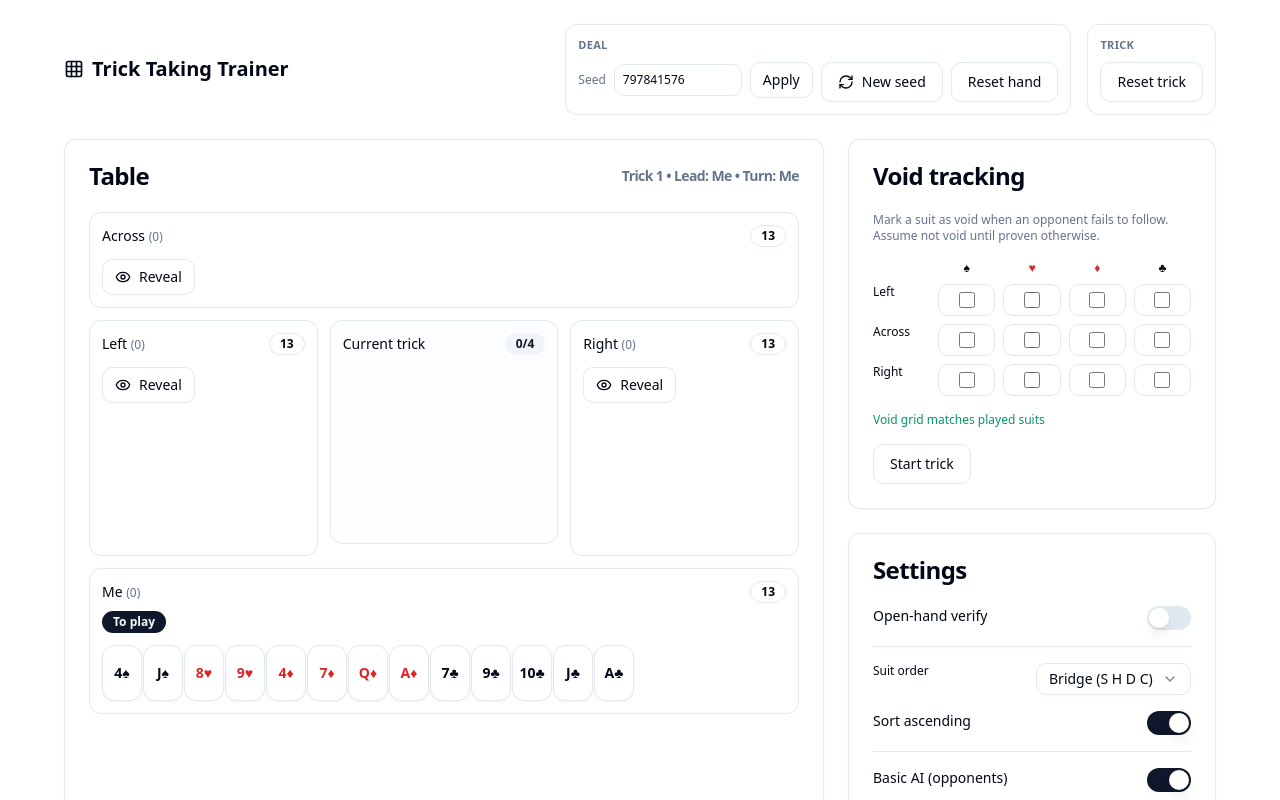
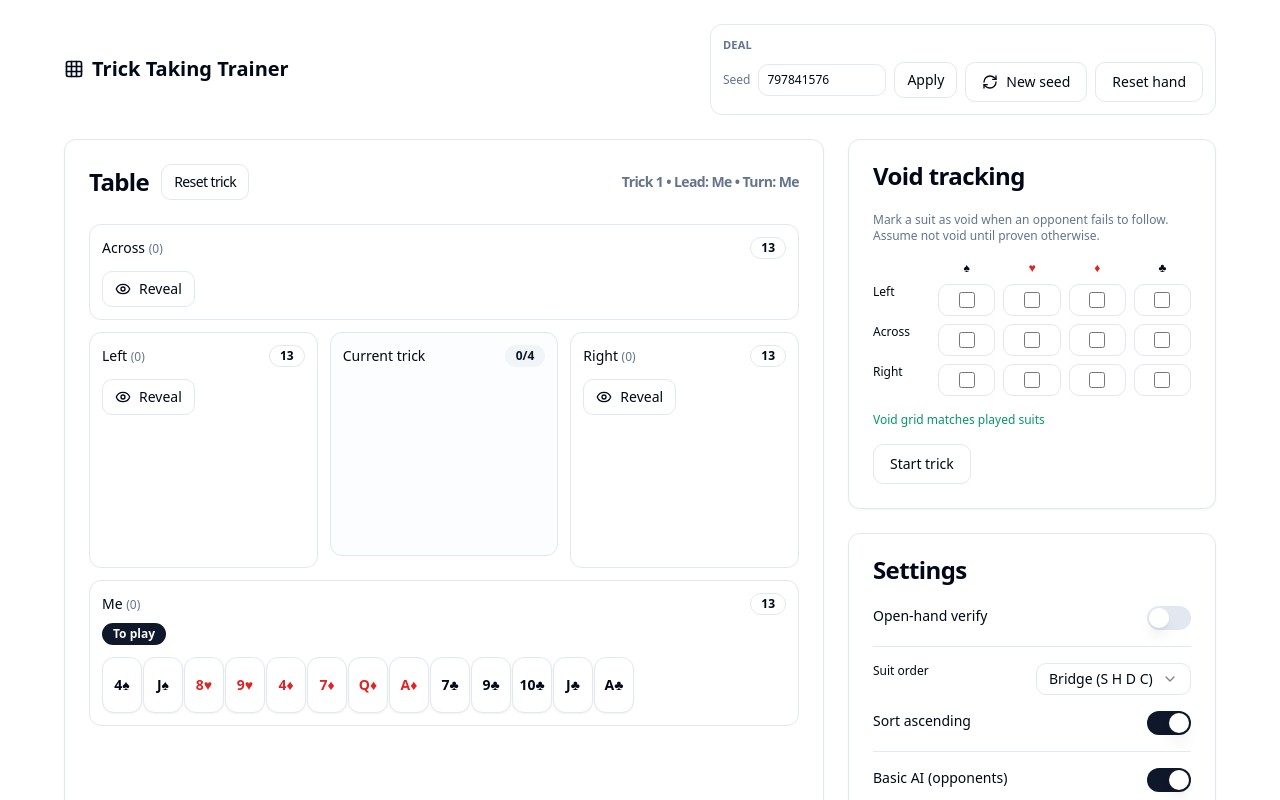
Before and after one commit to gsingh93/trick-taking-trainer, a React (Vite) app: page / in a window 1280 px wide. Shown: the top 800 px of the page. Built offline with nearby package versions, Linux system fonts and the light colour scheme; the HTML template or start-up script is replaced by a standard one.

Commit message:
Moved 'Reset Trick' button

```diff
--- a/src/App.tsx
+++ b/src/App.tsx
@@ -890,14 +890,6 @@ export default function App() {
                 </Button>
               </div>
             </div>
-            <div className="space-y-2 rounded-lg border bg-card/50 p-3">
-              <div className="text-[11px] font-semibold uppercase tracking-wide text-muted-foreground">Trick</div>
-              <div>
-                <Button variant="outline" className="gap-2" onClick={resetTrickOnly}>
-                  Reset trick
-                </Button>
-              </div>
-            </div>
           </div>
         </header>
 
@@ -906,7 +898,12 @@ export default function App() {
           <Card className="lg:col-span-2">
             <CardHeader>
               <CardTitle className="flex items-center justify-between">
-                <span>Table</span>
+                <div className="flex items-center gap-3">
+                  <span>Table</span>
+                  <Button size="sm" variant="outline" onClick={resetTrickOnly}>
+                    Reset trick
+                  </Button>
+                </div>
                 <span className="text-sm text-muted-foreground">
                   Trick {trickNo} • Lead: {leader} • Turn: {turn}
                   {isResolving ? " • Resolving…" : ""}
```
